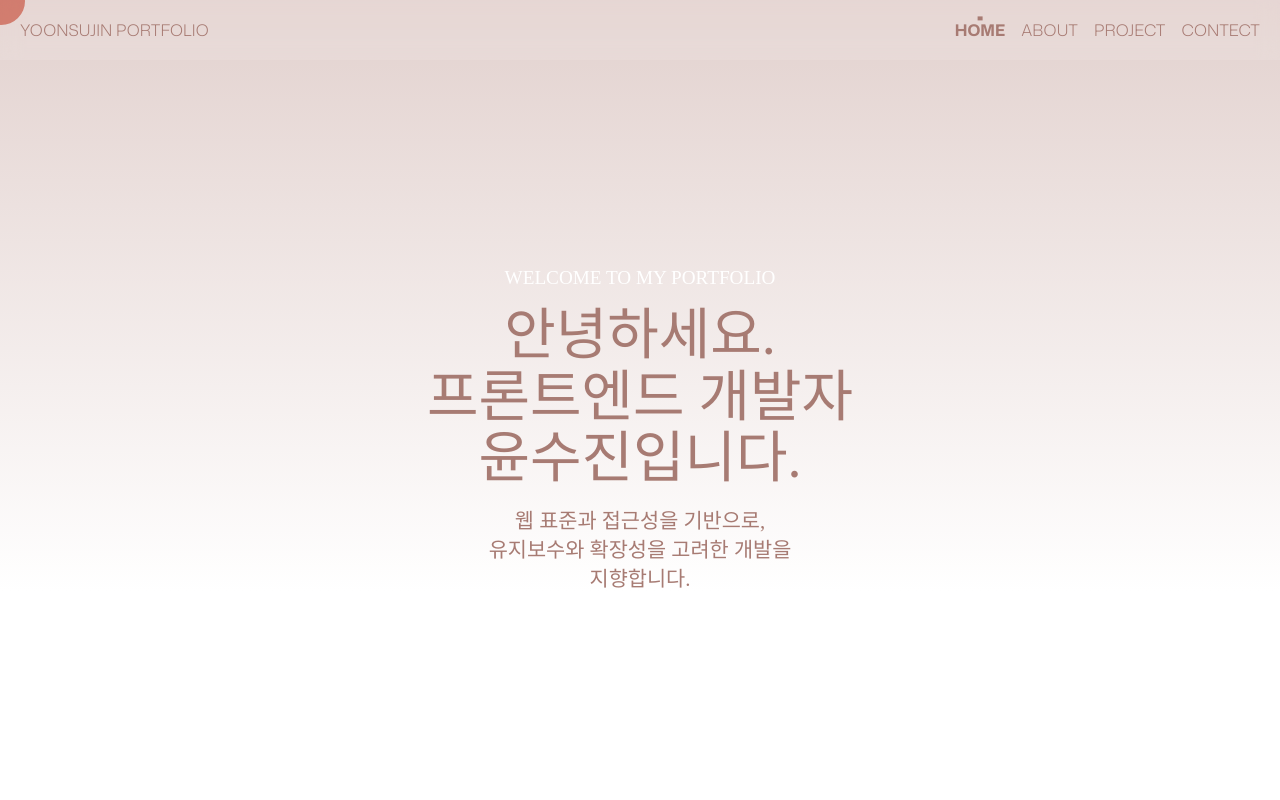
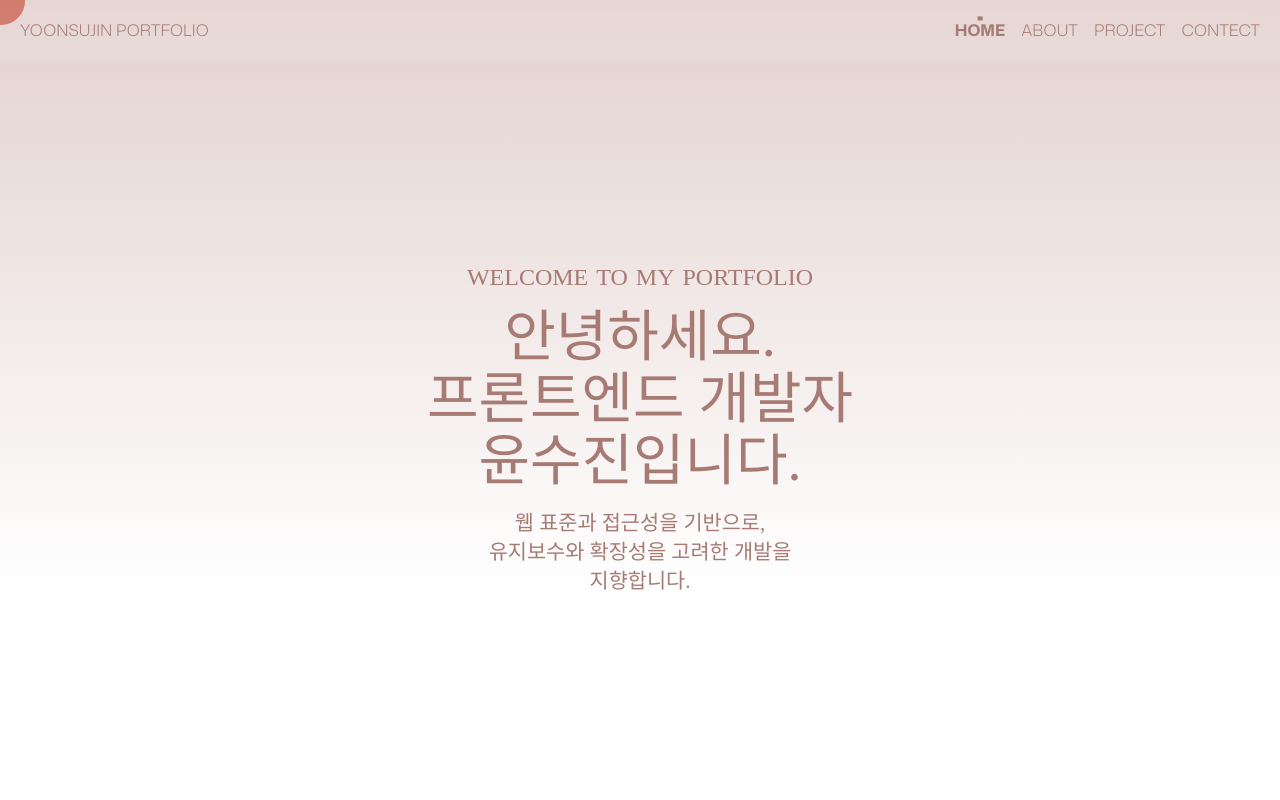
Before and after one commit to yoonsujinn/2026-portfolio, a React (Vite) app: page / in a window 1280 px wide. Shown: the top 800 px of the page. Built offline with nearby package versions, Linux system fonts and the light colour scheme; a web font is replaced by a local one.

Commit message:
메인 css

```diff
--- a/src/components/Home.jsx
+++ b/src/components/Home.jsx
@@ -3,7 +3,12 @@ import {forwardRef} from "react";
 const Home = ({clsName}, ref) => {
   return (
     <div className="homeWrap" ref={ref}>
-      <p>WELCOME TO MY PORTFOLIO</p>
+      <p>
+        <span>WELCOME</span>
+        <span>TO</span>
+        <span>MY</span>
+        <span>PORTFOLIO</span>
+      </p>
       <h1>
         안녕하세요.
         <br />
--- a/src/style/home.css
+++ b/src/style/home.css
@@ -12,21 +12,58 @@ section.home {
   justify-content: center;
   gap: 1rem;
   margin: 90px 0 0 0;
-  color: #fff;
+  color: var(--brown_1);
 }
 .homeWrap > p {
-  font-size: 1.2rem;
+  display: flex;
+  gap: 8px;
+  font-size: 1.5rem;
   font-family: "NotoSans_L";
+  animation: scale 3s forwards cubic-bezier(0.5, 1, 0.89, 1);
+  flex-wrap: wrap;
+  justify-content: center;
 }
+@keyframes scale {
+  100% {
+    transform: scale(1);
+  }
+}
+
+.homeWrap > p span {
+  display: inline-block;
+  opacity: 0;
+  filter: blur(4px);
+}
+
+.homeWrap > p span:nth-child(1) {
+  animation: fade-in 0.8s 0.1s forwards cubic-bezier(0.11, 0, 0.5, 0);
+}
+
+.homeWrap > p span:nth-child(2) {
+  animation: fade-in 0.8s 0.2s forwards cubic-bezier(0.11, 0, 0.5, 0);
+}
+
+.homeWrap > p span:nth-child(3) {
+  animation: fade-in 0.8s 0.3s forwards cubic-bezier(0.11, 0, 0.5, 0);
+}
+
+.homeWrap > p span:nth-child(4) {
+  animation: fade-in 0.8s 0.4s forwards cubic-bezier(0.11, 0, 0.5, 0);
+}
+@keyframes fade-in {
+  100% {
+    opacity: 1;
+    filter: blur(0);
+  }
+}
+
 .homeWrap h1 {
-  color: var(--brown_1);
   font-size: 3.5rem;
   text-align: center;
   font-family: "NotoSans_R";
   line-height: 1.1;
 }
 .homeWrap h2 {
-  color: var(--brown_1);
   font-size: 1.3rem;
   text-align: center;
   font-family: "NotoSans_L";
--- a/src/style/responsive.css
+++ b/src/style/responsive.css
@@ -1,5 +1,11 @@
 /* 1240px 이하 */
 @media (max-width: 1240px) {
+  * {
+    cursor: default !important;
+  }
+  .mouseEle {
+    display: none !important;
+  }
   .aboutBoxWrap {
     width: 100%;
     grid-template-columns: repeat(15, 1fr);
@@ -112,12 +118,6 @@
 
 /* 885px 이하 */
 @media (max-width: 885px) {
-  * {
-    cursor: default !important;
-  }
-  .mouseEle {
-    display: none !important;
-  }
   .header {
     padding: 0 1rem;
   }
```
